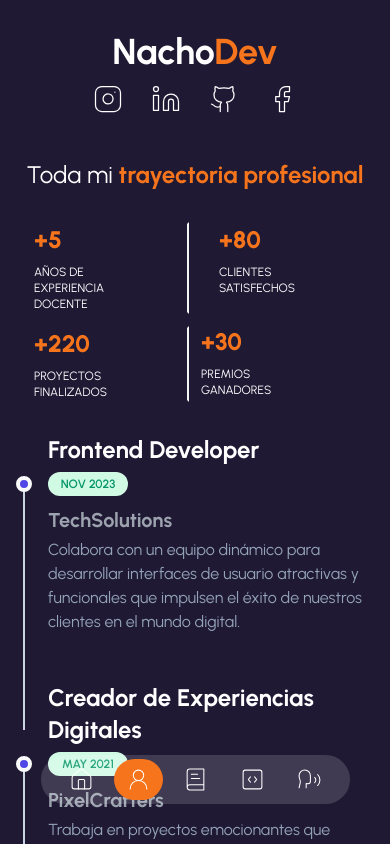
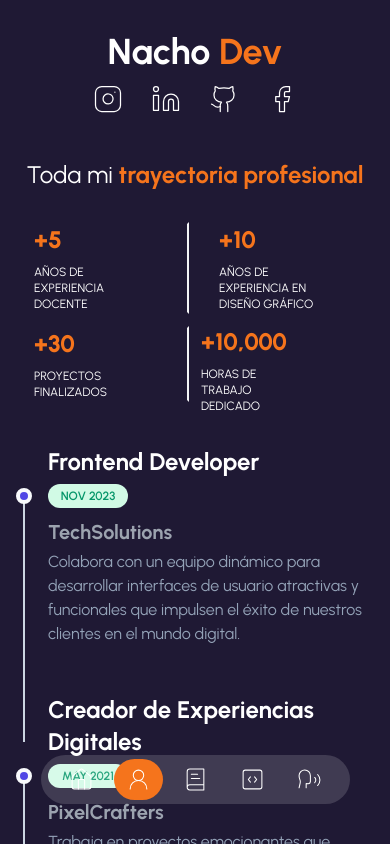
Before and after one commit to ignaciochiappero/nachodevportfolio, a Next.js app: page /about-me in a window 390 px wide. Shown: the top 844 px of the page. Built offline with nearby package versions, Linux system fonts and the light colour scheme.

Commit message:
quinto commit tamaño avatar home

```diff
--- a/app/layout.tsx
+++ b/app/layout.tsx
@@ -9,6 +9,7 @@ import 'swiper/css/pagination';
 import 'swiper/css/scrollbar';
 
 import Navbar from "@/components/navbar";
+
 import Header from "@/components/header";
 
 const urbanist = Urbanist({ subsets: ["latin"] });
@@ -29,6 +30,7 @@ export default function RootLayout({
       <body className={urbanist.className}>
 
         <Navbar />
+
         <Header />
         {children}
 
--- a/components/avatar.tsx
+++ b/components/avatar.tsx
@@ -7,7 +7,10 @@ import MotionTransition from "./transition-component";
 
 export function Avatar() {
     return (
-        <MotionTransition position="bottom" className="bottom-0 right-0 hidden md:inline-block md:absolute ">
+        <MotionTransition position="bottom" className="
+        md:inline-block md:absolute
+
+        bottom-0 right-0 hidden  ">
             <Image src="/avatar-1.png" width={300} height={300} className="w-full h-full " alt="Avatar " />
         </MotionTransition>
     )
--- a/components/header.tsx
+++ b/components/header.tsx
@@ -20,7 +20,7 @@ const Header = () => {
                 <Link href="/">
 
                     <h1 className="my-3 text-4xl font-bold text-center md:text-left">
-                        Nacho
+                        Nacho {' '}
                         <span className="text-secondary">
                             Dev
                         </span>
--- a/components/introduction.tsx
+++ b/components/introduction.tsx
@@ -9,16 +9,25 @@ import { TypeAnimation } from "react-type-animation";
 const Introduction = () => {
   return (
     <div className="z-20 w-full bg-darkBg/60">
-      <div className="z-20 grid items-center h-full p-6 py-20 md:py-0 md:grid-cols-2">
+      <div className="
+      md:py-0 md:grid-cols-2
+
+      z-20 grid items-center h-full p-6 py-20 ">
 
         {/* Foto de perfil transparente png */}
+        <div className="
+        sm:mt-10 max-sm:mt-10 lg:mt-20
+
+        ">
         <Image
             src="/home-4.png"
             priority
             width="800"
             height="800"
             alt="Profile pic"
+
         />
+        </div>
 
         <div className="flex flex-col justify-center max-w-md">
 
--- a/data.tsx
+++ b/data.tsx
@@ -98,22 +98,22 @@ export const dataCounter = [
     },
     {
         id: 1,
-        endCounter: 80,
-        text: "Clientes satisfechos",
+        endCounter: 10,
+        text: "Años de experiencia en diseño gráfico",
         lineRight: true,
         lineRightMobile: false,
     },
     {
         id: 2,
-        endCounter: 220,
+        endCounter: 30,
         text: "Proyectos finalizados",
         lineRight: true,
         lineRightMobile: true,
     },
     {
         id: 3,
-        endCounter: 30,
-        text: "Premios ganadores",
+        endCounter: 10000,
+        text: "Horas de trabajo dedicado",
         lineRight: false,
         lineRightMobile: false,
     },
--- a/package.json
+++ b/package.json
@@ -9,6 +9,8 @@
     "lint": "next lint"
   },
   "dependencies": {
+    "@chakra-ui/react": "^2.8.2",
+    "@emotion/react": "^11.11.4",
     "@tsparticles/react": "^3.0.0",
     "@tsparticles/slim": "^3.4.0",
     "framer-motion": "^11.2.10",
```
Also changed, not shown: components/navbar.tsx (+12 -2 lines), 1 other file (tests, documents, lock files or other folders).
